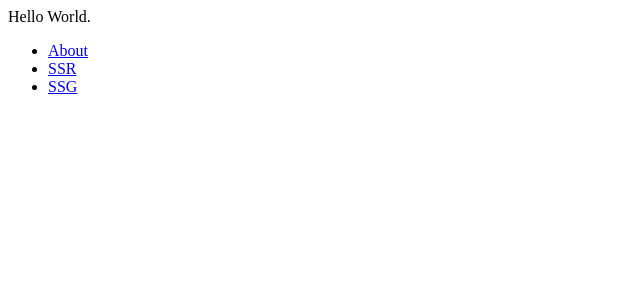
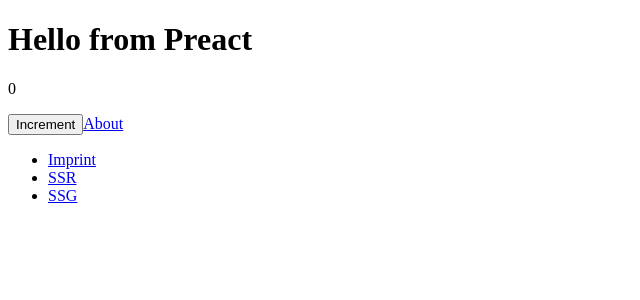
Before and after one commit to einSelbst/vehicle, a Next.js app: page / in a window 1280 px wide. Shown: the top 300 px of the page, without its empty margins (0-640 px from the left). Built offline with nearby package versions, Linux system fonts and the light colour scheme.

Commit message:
use all examples

```diff
--- a/pages/index.js
+++ b/pages/index.js
@@ -1,13 +1,20 @@
+import React from 'react'
 import Link from 'next/link'
 
-export default function Home() {
+const Home = () => {
+    const [state, setState] = React.useState(0)
     return (
-    <div>
-      Hello World.{' '}
+        <main>
+            <h1>Hello from Preact</h1>
+            <p>{state}</p>
+            <button onClick={() => setState(state + 1)}>Increment</button>
+            <Link href="/about">
+                <a>About</a>
+            </Link>
             <ul>
                 <li>
-          <Link href="/about">
-            <a>About</a>
+                    <Link href="/imprint">
+                        <a>Imprint</a>
                     </Link>
                 </li>
                 <li>
@@ -21,6 +28,7 @@
                     </Link>
                 </li>
             </ul>
-    </div>
+        </main>
     )
 }
+export default Home;
```
Also changed, not shown: pages/imprint.js (added, +9 -0 lines). Lines whose indentation alone changed are shown as unchanged.
